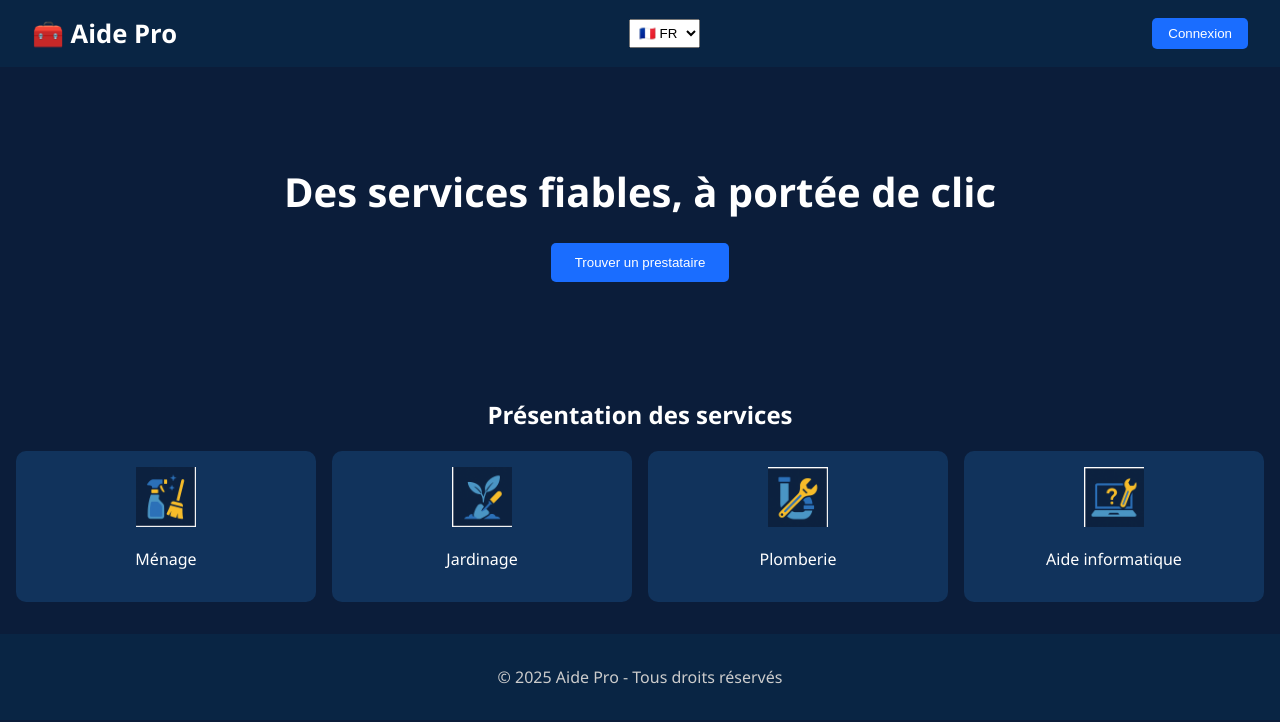
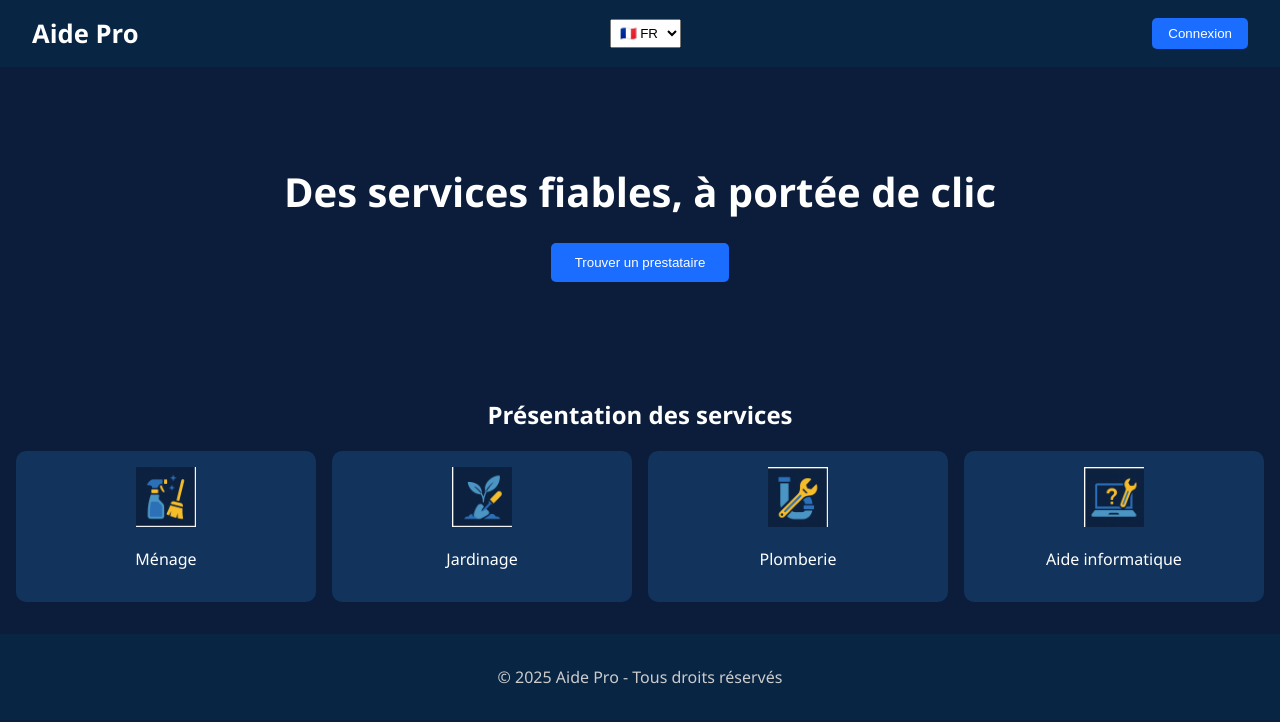
Before and after one commit to Testinfo-01/Aide-Pro, a plain HTML site: page index.html in a window 1280 px wide. Drawn offline with Linux system fonts and the light colour scheme.

Commit message:
Update index.html

```diff
--- a/index.html
+++ b/index.html
@@ -9,7 +9,7 @@
 </head>
 <body>
   <header>
-    <div class="logo">🧰 Aide Pro</div>
+    <div class="logo">Aide Pro</div>
     <div class="lang-selector">
       <select id="langSelect">
         <option value="fr">🇫🇷 FR</option>
```
